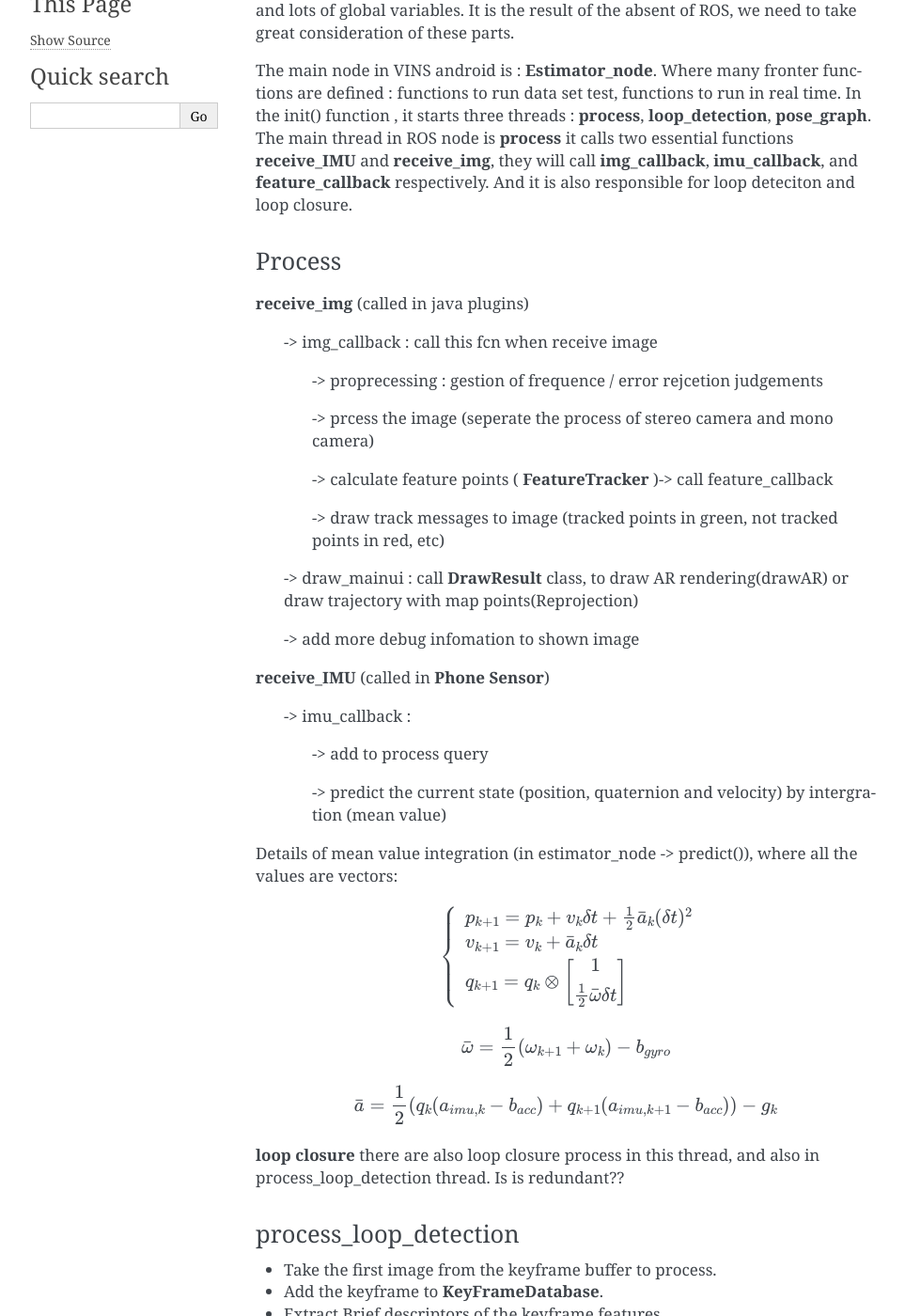
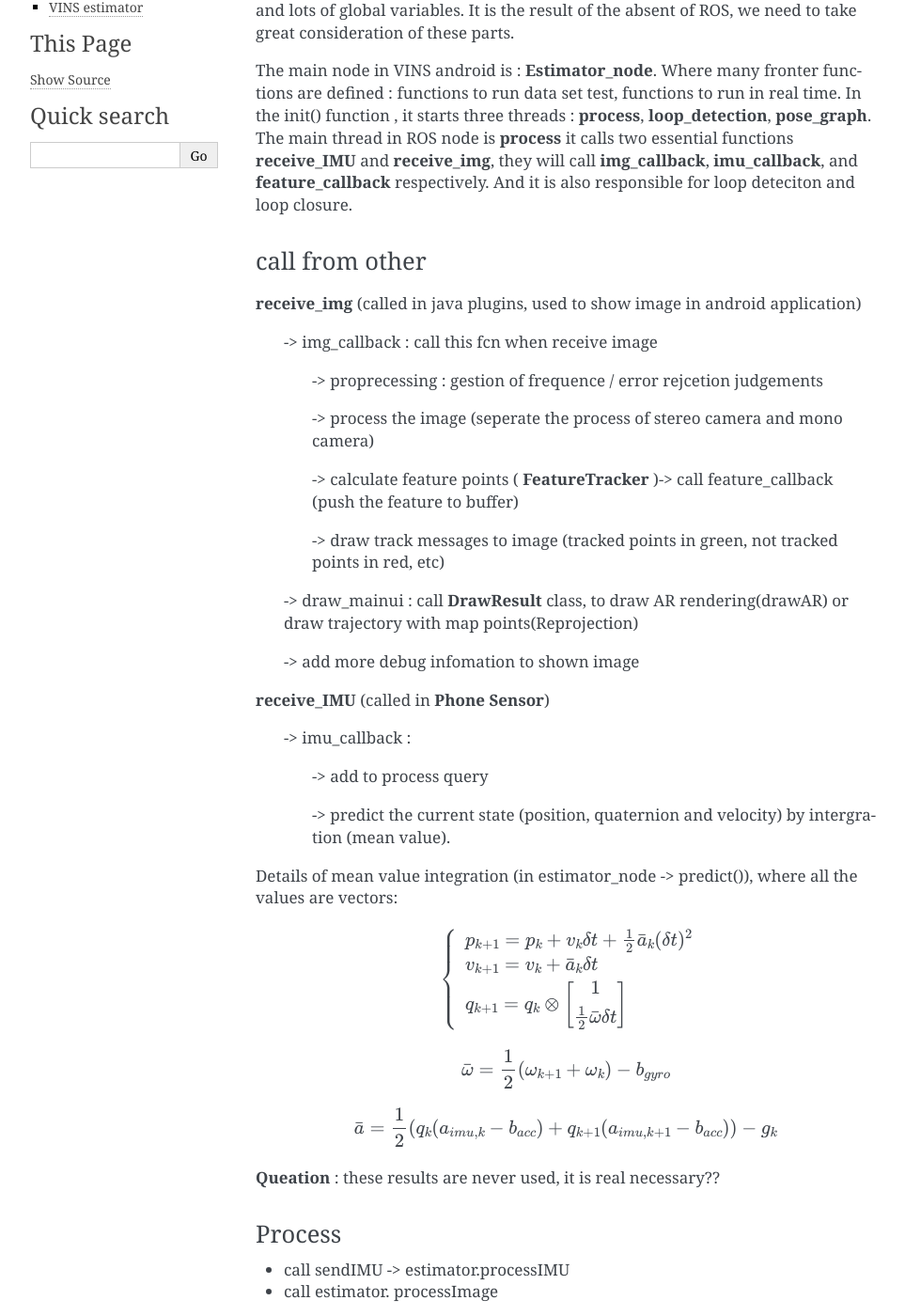
Before and after one commit to gggliuye/VIO, a Sphinx documentation site: the page built from docs/deepblue/LM.rst, in a window 1280 px wide and 1400 px high, scrolled down 336 px. Shown: the whole window at 94% size, without its empty margins (148-1111 px from the left). Built offline with Sphinx 7.4.7, drawn with Linux system fonts in a browser that asks for light colours; some of the changed text lies outside the part shown.

Commit message:
Update LM.rst

```diff
--- a/docs/deepblue/LM.rst
+++ b/docs/deepblue/LM.rst
@@ -10,18 +10,18 @@
 The main node in VINS android is : **Estimator_node**. Where many fronter functions are defined : functions to run data set test, functions to run in real time. In the init() function , it starts three threads : **process**, **loop_detection**, **pose_graph**.
 The main thread in ROS node is **process** it calls two essential functions **receive_IMU** and **receive_img**, they will call **img_callback**, **imu_callback**, and **feature_callback** respectively. And it is also responsible for loop deteciton and loop closure.
 
-Process
-~~~~~~~~~~~~~~~~~~~~~~~~~
+call from other
+~~~~~~~~~~~~~~~~~~~~~~~
 
-**receive_img**  (called in java plugins)
+**receive_img**  (called in java plugins, used to show image in android application)
 
      -> img_callback : call this fcn when receive image
 
           -> proprecessing : gestion of frequence / error rejcetion judgements
 
-          -> prcess the image (seperate the process of stereo camera and mono camera)
+          -> process the image (seperate the process of stereo camera and mono camera)
 
-          -> calculate feature points ( **FeatureTracker** )-> call feature_callback
+          -> calculate feature points ( **FeatureTracker** )-> call feature_callback (push the feature to buffer)
 
           -> draw track messages to image (tracked points in green, not tracked points in red, etc)
 
@@ -35,7 +35,7 @@
 
           -> add to process query
 
-          -> predict the current state (position, quaternion and velocity) by intergration (mean value)
+          -> predict the current state (position, quaternion and velocity) by intergration (mean value).
 
 Details of mean value integration (in estimator_node -> predict()), where all the values are vectors:
 
@@ -52,8 +52,19 @@
 .. math::
     \bar{a} = \frac{1}{2} ( q_{k}(a_{imu,k} - b_{acc}) + q_{k+1}(a_{imu,k+1} - b_{acc}) ) - g_{k}
 
+
+**Queation** : these results are never used, it is real necessary??
+
+Process
+~~~~~~~~~~~~~~~~~~~~~~~~~
+
+* call sendIMU -> estimator.processIMU
+* call estimator. processImage
+
 **loop closure**
-there are also loop closure process in this thread, and also in process_loop_detection thread. Is is redundant??
+there are also loop closure process in this thread.
+
+**Queation** we also have loop closure in process_loop_detection thread. Is is redundant??
 
 
 process_loop_detection
@@ -73,3 +84,10 @@
 * if we have loop in the query (optimize_posegraph_buf, as we may add loop in process_loop_detection thread).
 * do optimize4DoFLoopPoseGraph (cerse solver, 4DOF as VINS has set the gravity direction to be vertical)
 * update infomation for visualization
+
+
+VINS estimator
+----------------------------
+estimator.processIMU
+estimator.processImage
+estimator.retrive_data_vector
```
